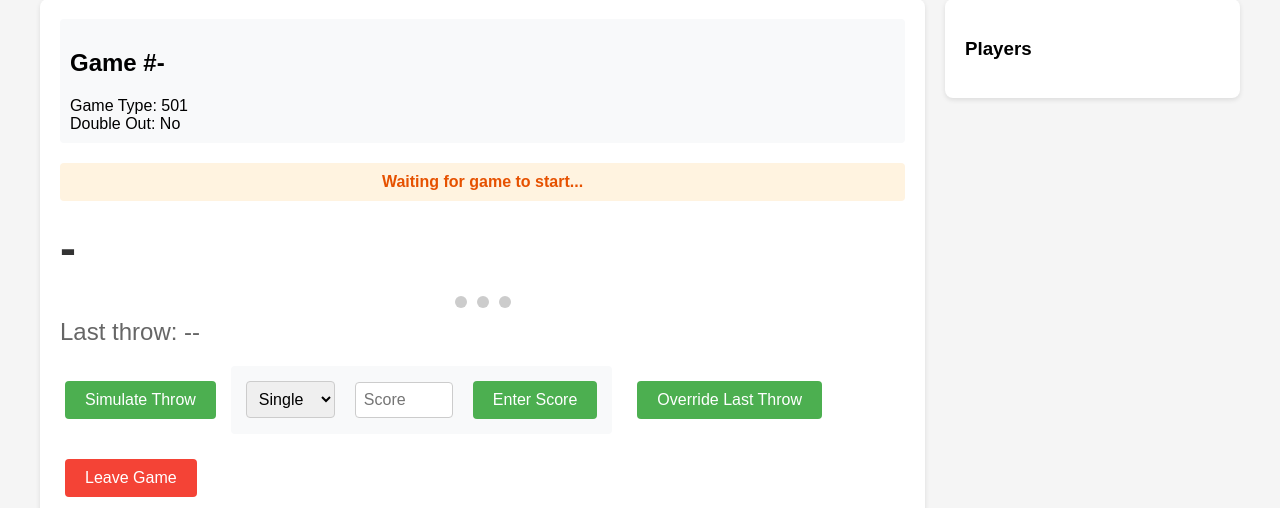
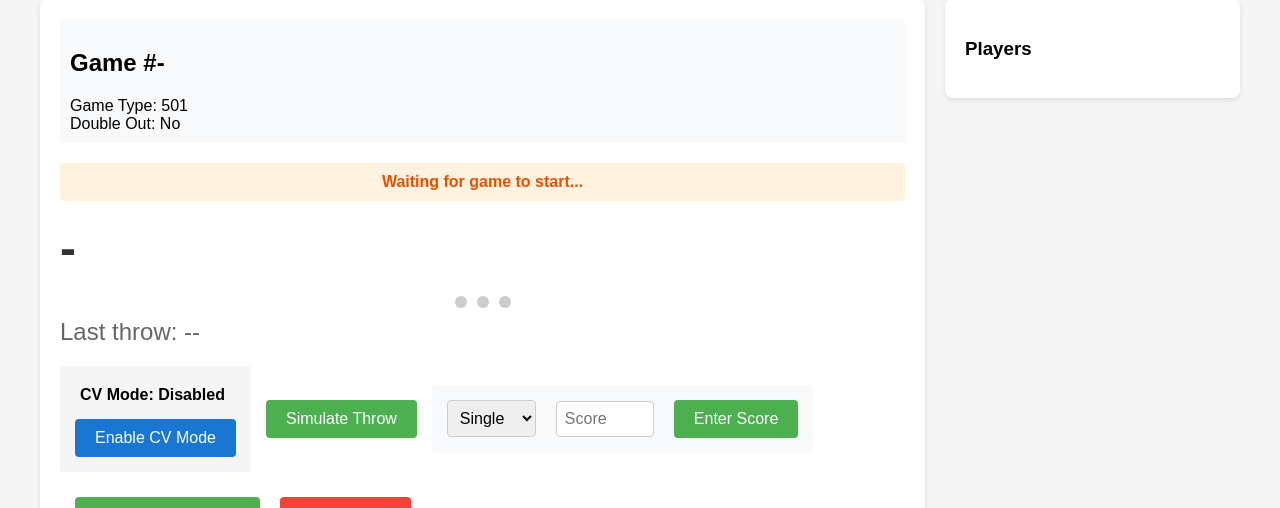
Before and after one commit to garceling/automatic_dart_scoring, a Flask app: template webapp/templates/game.html in a window 1280 px wide. Shown: the part 21-529 px from the top of the page. Run offline with Flask 3, Linux system fonts and the light colour scheme; the template is opened without the code that fills it, so the values that code supplies are empty; some libraries are stand-ins or nearby versions.

Commit message:
changes to game.html for cv simulation integration

```diff
--- a/webapp/templates/game.html
+++ b/webapp/templates/game.html
@@ -227,6 +227,36 @@
         .btn.cancel {
             background-color: #f44336;
         }
+        .cv-mode-active {
+            background-color: #e3f2fd;
+            border: 2px solid #1976d2;
+        }
+
+        .cv-status {
+            padding: 5px 10px;
+            border-radius: 4px;
+            margin: 5px 0;
+            font-weight: bold;
+        }
+
+        .cv-mode-controls {
+            margin: 10px 0;
+            padding: 10px;
+            background-color: #f5f5f5;
+            border-radius: 4px;
+        }
+
+        .btn.cv-mode {
+            background-color: #1976d2;
+        }
+
+        .btn.cv-mode:hover {
+            background-color: #1565c0;
+        }
+
+        .btn.cv-mode.active {
+            background-color: #388e3c;
+        }
     </style>
 </head>
 <body>
@@ -253,6 +283,14 @@
             <div class="last-throw" id="lastThrow">Last throw: --</div>
 
             <div class="throw-controls">
+
+                <div class="cv-mode-controls">
+                    <div class="cv-status" id="cvStatus">CV Mode: Disabled</div>
+                    <button class="btn cv-mode" id="cvModeToggle" onclick="toggleCVMode()">
+                        Enable CV Mode
+                    </button>
+                </div>
+
                 <button class="btn" id="throwButton" onclick="simulateThrow()">Simulate Throw</button>
 
                 <div class="manual-throw-control">
@@ -336,6 +374,7 @@
         let currentThrow = 1;
         let isMyTurn = false;
         let lastThrowData = null; // Store information about the last throw
+        let cvModeActive = false;
 
         socket.on('connect', () => {
             console.log('Connected to server');
@@ -472,6 +511,20 @@
                 `game-status ${data.game_over ? 'finished' : 'active'}`;
             document.getElementById('gameStatus').textContent =
                 data.game_over ? `Game Over! Winner: ${data.winner}` : 'Game in progress';
+
+            const throwButton = document.getElementById('throwButton');
+            const manualControls = document.querySelector('.manual-throw-control');
+
+            // Disable manual controls if CV mode is active
+            if (cvModeActive) {
+                throwButton.disabled = true;
+                manualControls.style.opacity = '0.5';
+                manualControls.style.pointerEvents = 'none';
+            } else {
+                throwButton.disabled = !isMyTurn;
+                manualControls.style.opacity = '1';
+                manualControls.style.pointerEvents = 'auto';
+            }
         });
 
         function showOverrideModal() {
@@ -586,6 +639,9 @@
 
         function leaveGame() {
             if (confirm('Are you sure you want to leave the game?')) {
+                if (cvModeActive) {
+                   socket.emit('toggle_cv_mode', { enable: false });
+                }
                 socket.emit('end_game');
                 window.location.href = '/rooms';
             }
@@ -616,6 +672,50 @@
                 hideOverrideModal();
             }
         }
+
+        function toggleCVMode() {
+            const newState = !cvModeActive;
+            socket.emit('toggle_cv_mode', { enable: newState });
+        }
+
+        socket.on('cv_mode_status', (data) => {
+            cvModeActive = data.status === "enabled";
+            const cvStatusDiv = document.getElementById('cvStatus');
+            const cvToggleBtn = document.getElementById('cvModeToggle');
+            const throwButton = document.getElementById('throwButton');
+            const manualControls = document.querySelector('.manual-throw-control');
+
+            // Update CV status display
+            cvStatusDiv.textContent = `CV Mode: ${cvModeActive ? 'Enabled' : 'Disabled'}`;
+
+            // Update toggle button
+            cvToggleBtn.textContent = cvModeActive ? 'Disable CV Mode' : 'Enable CV Mode';
+            cvToggleBtn.classList.toggle('active', cvModeActive);
+
+            // Disable/Enable manual controls when CV mode is active/inactive
+            throwButton.disabled = cvModeActive;
+            manualControls.style.opacity = cvModeActive ? '0.5' : '1';
+            manualControls.style.pointerEvents = cvModeActive ? 'none' : 'auto';
+        });
+
+        socket.on('cv_dart_detected', (data) => {
+            console.log('CV dart detected:', data);
+            // The throw will be processed automatically by the server
+            // Just update the UI to show the detected throw
+            document.getElementById('lastThrow').textContent =
+                `CV Detected: ${data.score} (${data.multiplier}x${data.score/data.multiplier})`;
+        });
+
+        socket.on('cvinit_status', (data) => {
+            console.log('CV initialization status:', data);
+            if (data.cvInit === 'Done Init') {
+                console.log('CV system initialized');
+            }
+        });
+
+
+
+
     </script>
 </body>
 </html>
```
